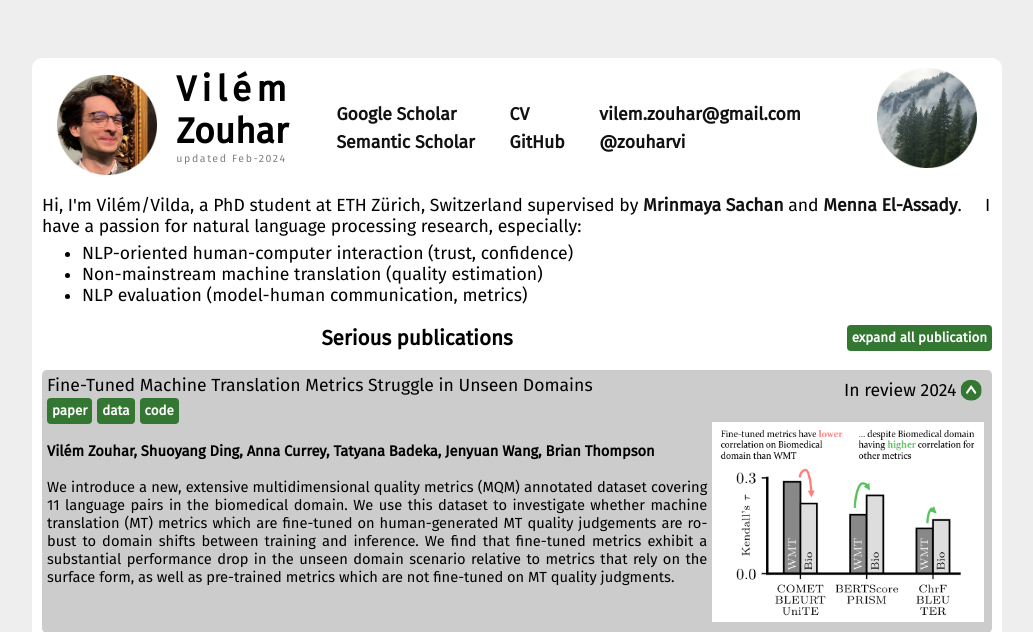
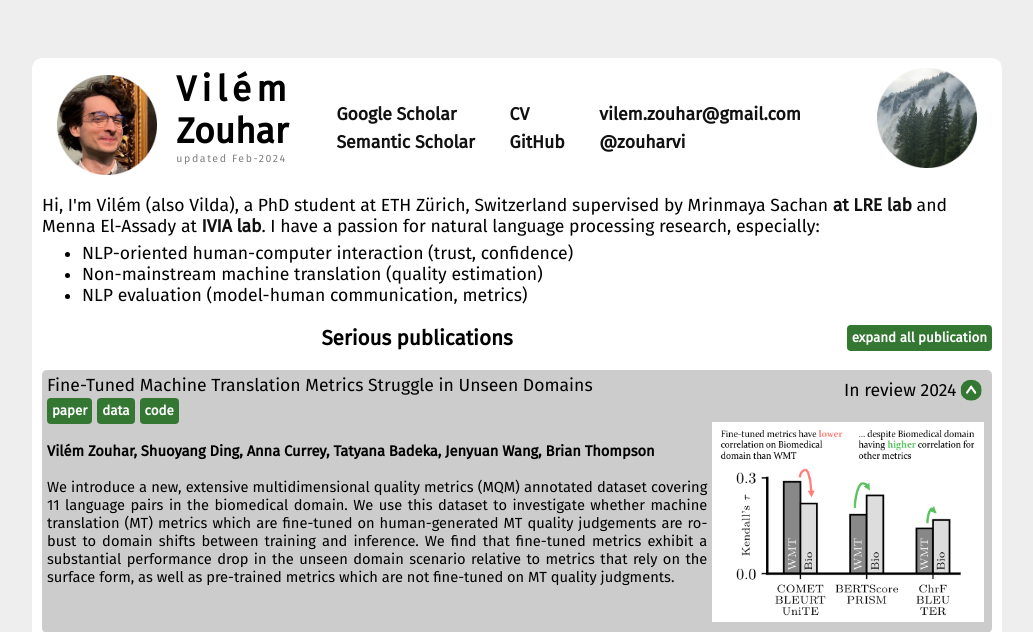
Before and after one commit to zouharvi/zouharvi, a PHP site: page / in a window 1280 px wide. Shown: the top 632 px of the page, without its empty margins (123-1156 px from the left). Run offline with PHP 8.4, Linux system fonts and the light colour scheme.

Commit message:
update IVIA link

```diff
--- a/index.php
+++ b/index.php
@@ -71,9 +71,7 @@
     </div>
 
     <p style="margin-top: 20px;">
-      Hi, I'm Vilém/Vilda, a PhD student at ETH Zürich, Switzerland supervised by <a href="http://www.mrinmaya.io/">Mrinmaya Sachan</a> and <a href="https://el-assady.com/">Menna El-Assady</a>.
-      &nbsp;
-      &nbsp;
+      Hi, I'm Vilém (also Vilda), a PhD student at ETH Zürich, Switzerland supervised by Mrinmaya Sachan <a href="https://lre.inf.ethz.ch/">at LRE lab</a> and Menna El-Assady at <a href="https://ivia.ch/">IVIA lab</a>.
       I have a passion for natural language processing research, especially:
       <ul style="margin-top: -12px">
         <li>NLP-oriented human-computer interaction (trust, confidence)</li>
@@ -86,10 +84,10 @@
 
     <h3>Miscellaneous</h3>
     <br><br>
-    I'm currently advised by <a href="http://www.mrinmaya.io/">Mrinmaya Sachan</a> and <a href="https://el-assady.com/">Menna El-Assady</a>.
+    I'm currently advised by <a href="https://lre.inf.ethz.ch/">Mrinmaya Sachan</a> and <a href="https://el-assady.com/">Menna El-Assady</a>.
     Previously during my bachelor's and master's I was advised by <a href="https://www.lsv.uni-saarland.de/people/dietrich-klakow/">Dietrich Klakow</a>, and <a href="https://ufal.mff.cuni.cz/ondrej-bojar">Ondřej Bojar</a>.
     I had the privilige to supervise Yijie Tong, Haokun He, Abhinav Kumar, and David Gu.<br><br>
-    In my free time I'm interested in veganism, videogames and literature.
+    In my free time I'm interested in veganism, electric guitar, videogames and literature.
   </div>
 </body>
 </html>
```
